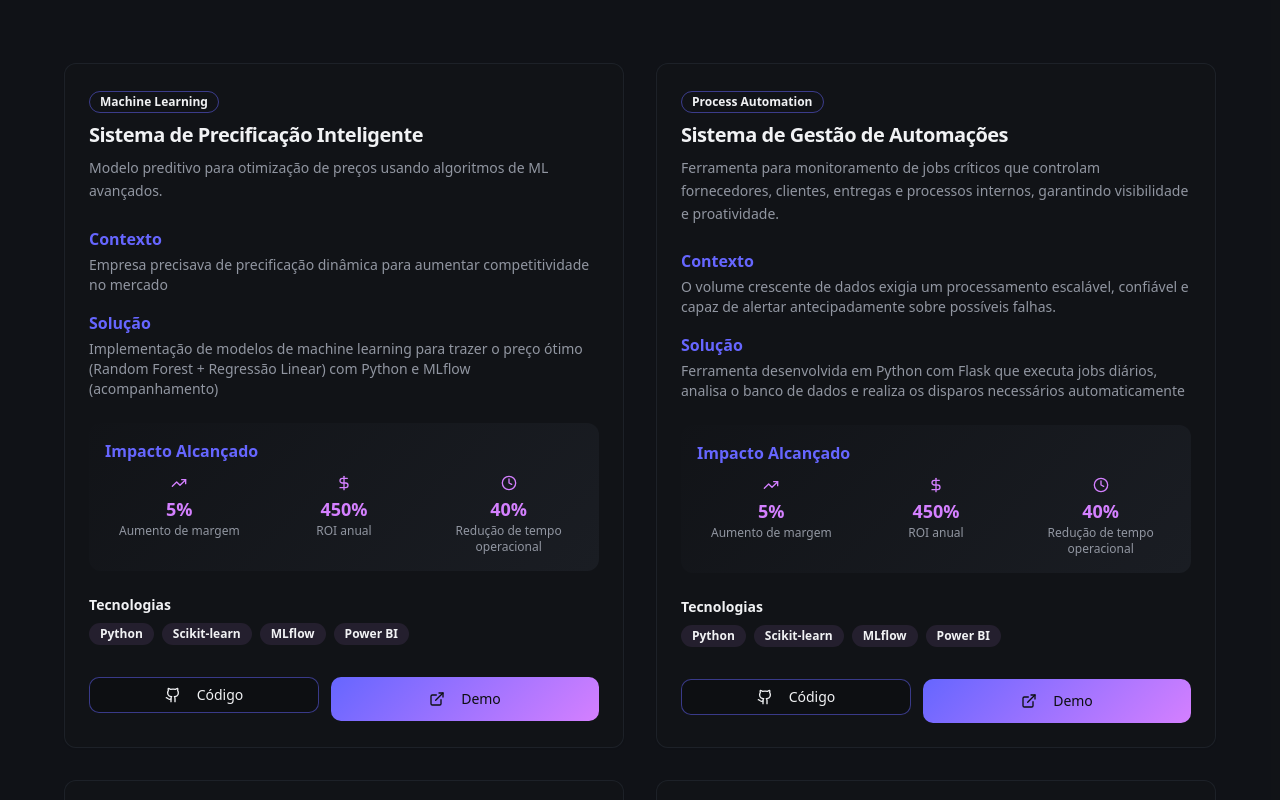
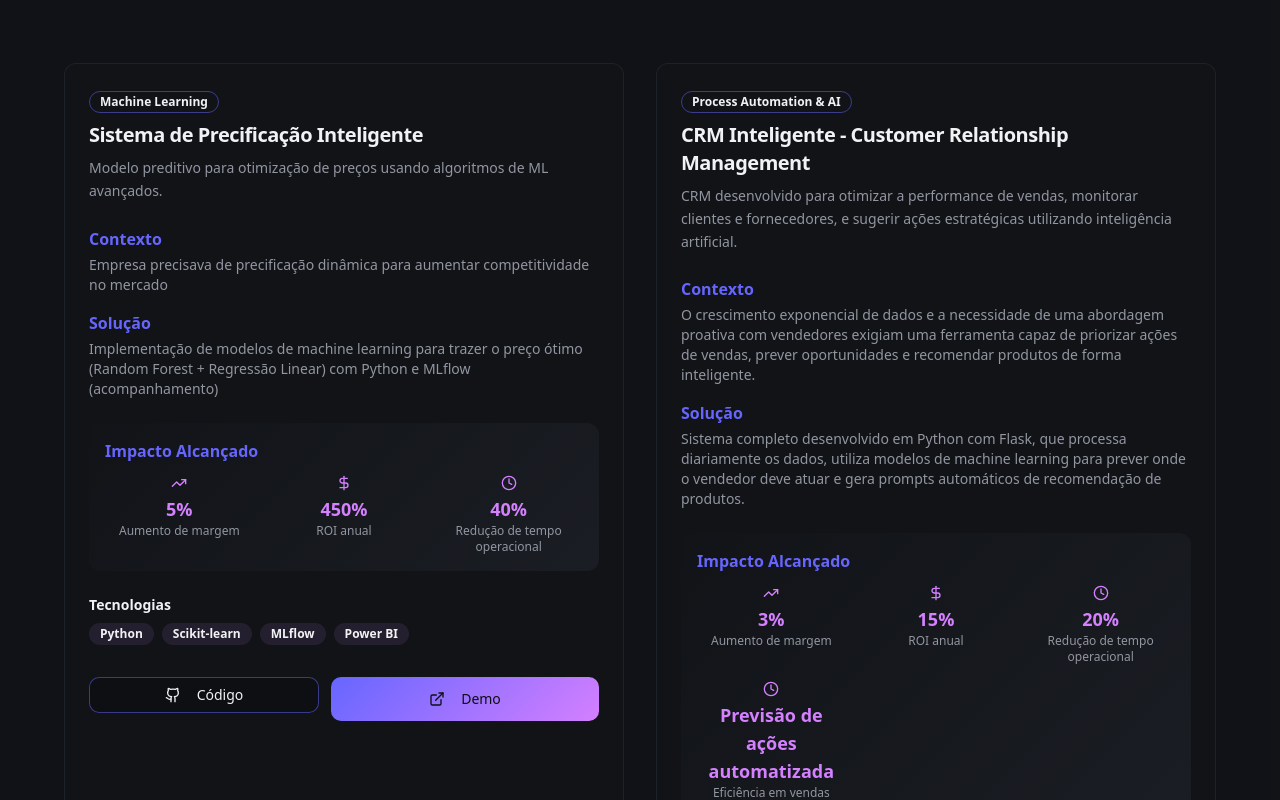
Before and after one commit to viHernandes/homePage, a React (Vite) app: page / in a window 1280 px wide. Shown: the part 4220-5020 px from the top of the page. Built offline with nearby package versions, Linux system fonts and the light colour scheme.

Commit message:
adicionado crm

```diff
--- a/src/components/portfolio/projects-section.tsx
+++ b/src/components/portfolio/projects-section.tsx
@@ -10,6 +10,7 @@ import videoSimulacao1 from "../../assets/images/sim_3d_csn.mp4";
 import videoSimulacao2 from "../../assets/images/vm_csn.mp4";
 import fornecedoresLogs from "../../assets/images/fornecedorlog.png";
 import sistemaLog from "../../assets/images/sistema_log.mp4";
+import sistemaCRM from "../../assets/images/CRM_VIDEO_EXEMPLO.mp4";
 
 
 export function ProjectsSection() {
@@ -34,6 +35,31 @@ export function ProjectsSection() {
 
       ]
     },
+
+{
+      title: "CRM Inteligente - Customer Relationship Management",
+      category: "Process Automation & AI",
+      description: "CRM desenvolvido para otimizar a performance de vendas, monitorar clientes e fornecedores, e sugerir ações estratégicas utilizando inteligência artificial.",
+      context: "O crescimento exponencial de dados e a necessidade de uma abordagem proativa com vendedores exigiam uma ferramenta capaz de priorizar ações de vendas, prever oportunidades e recomendar produtos de forma inteligente.",
+      solution: "Sistema completo desenvolvido em Python com Flask, que processa diariamente os dados, utiliza modelos de machine learning para prever onde o vendedor deve atuar e gera prompts automáticos de recomendação de produtos.",
+      impact: [
+       { icon: TrendingUp, label: "Aumento de margem", value: "3%" },
+  { icon: DollarSign, label: "ROI anual", value: "15%" },
+  { icon: Clock, label: "Redução de tempo operacional", value: "20%" },
+  { icon: Clock, label: "Eficiência em vendas", value: "Previsão de ações automatizada" }
+      ],
+      technologies: ["Python", "Flask", "Scikit-learn", "MLflow", "Power BI", "IA Generativa"],
+      github: "#",
+      demoImages: [
+
+       {type:'video',src : sistemaCRM}
+
+
+      ]
+    },
+
+
+
     {
       title: "Sistema de Gestão de Automações",
       category: "Process Automation",
```
Also changed, not shown: 1 other file (tests, documents, lock files or other folders).
